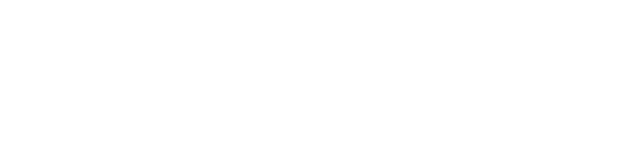
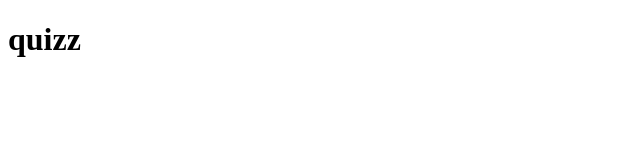
Before and after one commit to CP-2-Web-Development/Web-Development-CP2, a plain HTML site: page index.html in a window 1280 px wide. Shown: the whole page, without its empty margins (0-640 px from the left). Drawn offline with Linux system fonts and the light colour scheme.

Commit message:
testando cowork

```diff
--- a/index.html
+++ b/index.html
@@ -6,6 +6,8 @@
     <title>Document</title>
 </head>
 <body>
-
+<h1>
+    quizz
+</h1>
 </body>
 </html>
```
